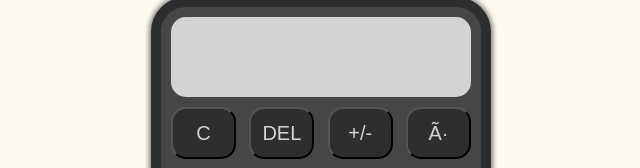
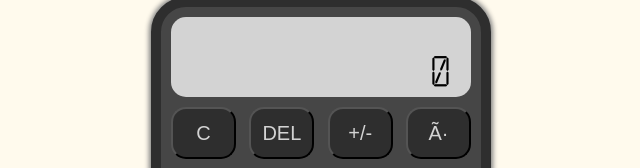
Before and after one commit to thoriqfarras/odin-calculator, a plain HTML site: page index.html in a window 1280 px wide. Shown: the part 178-346 px from the top of the page, 319-959 px from the left. Drawn offline with Linux system fonts and the light colour scheme.

Commit message:
removed commented divs

```diff
--- a/index.html
+++ b/index.html
@@ -11,28 +11,9 @@
         <div id="main">
             <div id="display">
                 <div id="operation" class="component"></div>
-                <div id="main-display" class="component"></div>
+                <div id="main-display" class="component">0</div>
             </div>
             <div id="buttons">
-                <!-- <div class="button operator"></div>
-                <div class="button operator"></div>
-                <div class="button operator"></div>
-                <div class="button operator"></div>
-                <div class="button number"></div>
-                <div class="button number"></div>
-                <div class="button number"></div>
-                <div class="button operator"></div>
-                <div class="button number"></div>
-                <div class="button number"></div>
-                <div class="button number"></div>
-                <div class="button operator"></div>
-                <div class="button number"></div>
-                <div class="button number"></div>
-                <div class="button number"></div>
-                <div class="button operator"></div>
-                <div class="button number bottom-left"></div>
-                <div class="button number"></div>
-                <div id="equal" class="button operator"></div> -->
                 <button id="clear" class="operator">C</button>
                 <button id="delete" class="operator">DEL</button>
                 <button id="plus-minus" class="operator">+/-</button>
```
